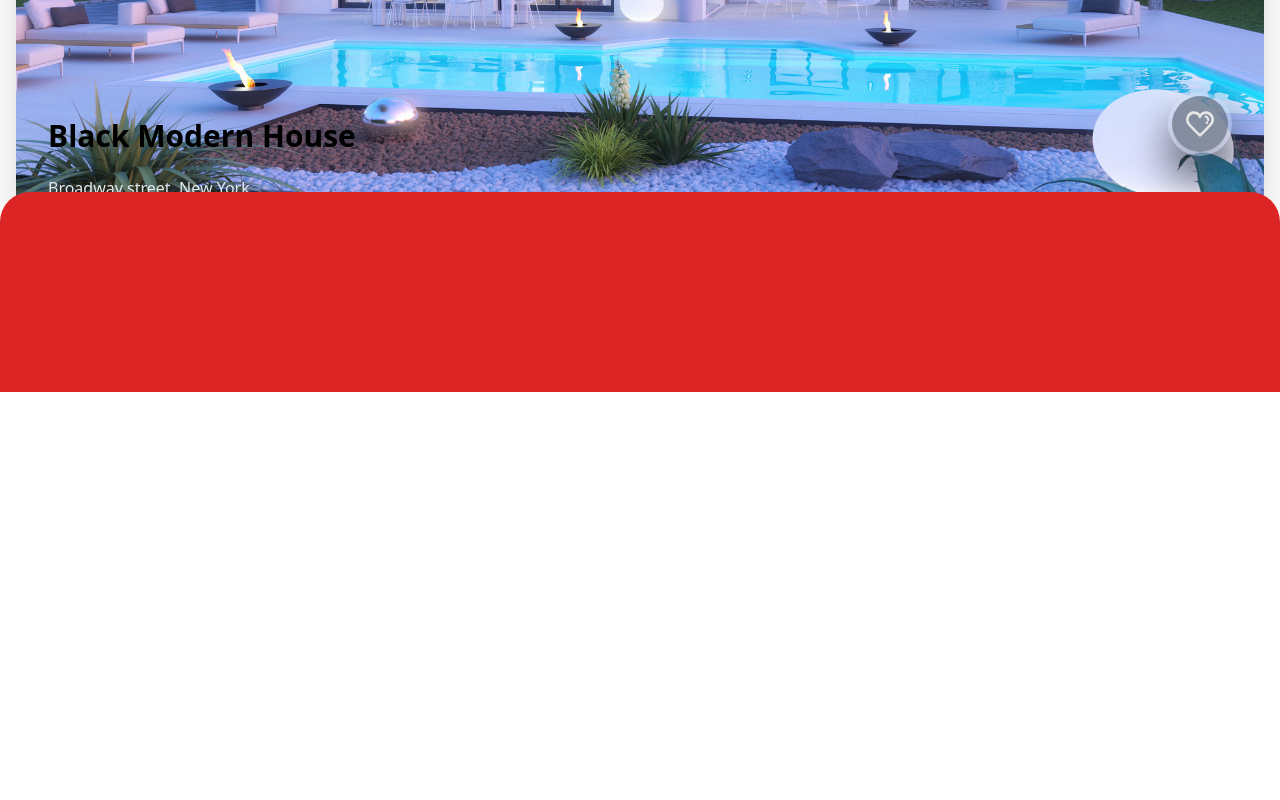
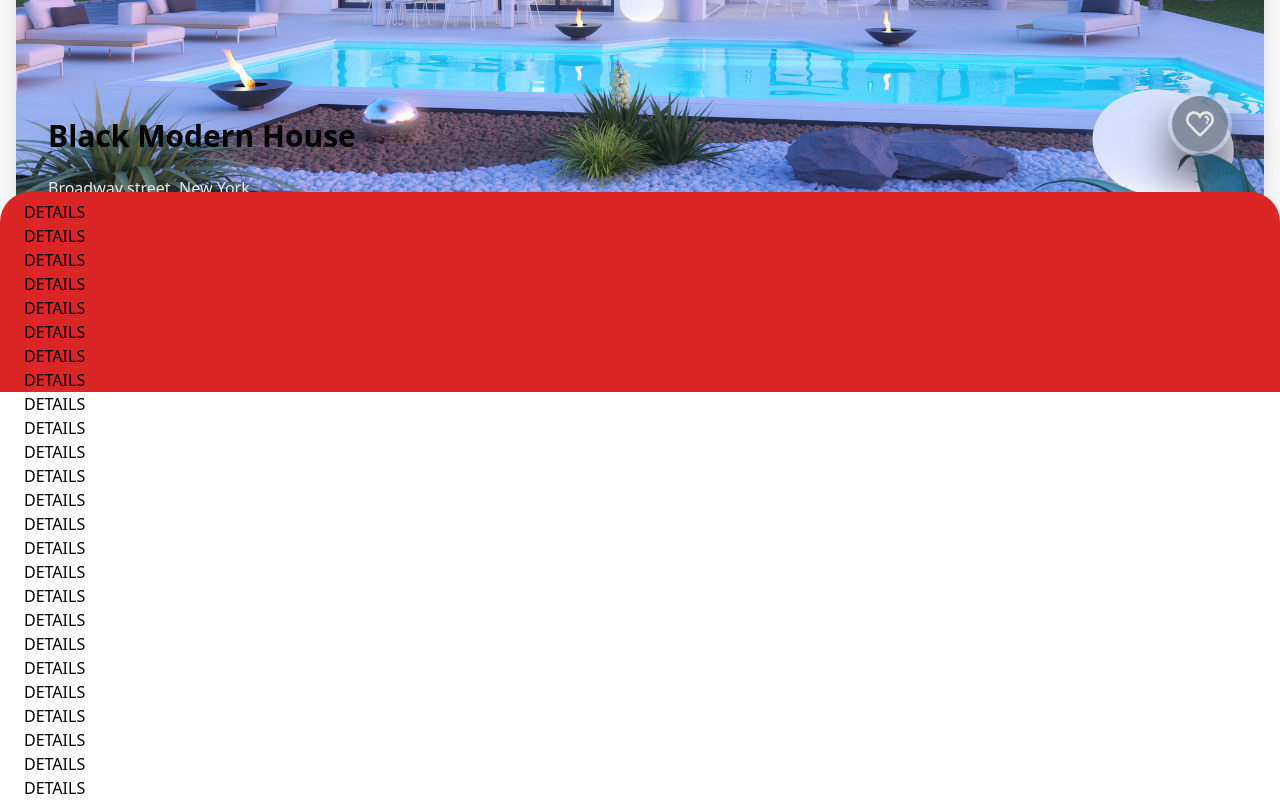
Before and after one commit to MaximeNef/Nextjsimmo, a Next.js app in the folder my-project/: page /details in a window 1280 px wide. Shown: the part 408-1208 px from the top of the page. Before the commit the page ends 800 px from the top, so only its background shows below. Built offline with nearby package versions, Linux system fonts and the light colour scheme.

Commit message:
update before merge

```diff
--- a/my-project/src/pages/details/index.jsx
+++ b/my-project/src/pages/details/index.jsx
@@ -10,7 +10,33 @@ const Details = () => {
         <Card />
       </Container>
 
-      <Container className='bg-red-600 rounded-t-[30px] absolute bottom-0 w-full h-1/4 pt-2 px-6 '></Container>
+      <Container className='bg-red-600 rounded-t-[30px] absolute bottom-0 w-full h-1/4 pt-2 px-6 '>
+        <Container>DETAILS</Container>
+        <Container>DETAILS</Container>
+        <Container>DETAILS</Container>
+        <Container>DETAILS</Container>
+        <Container>DETAILS</Container>
+        <Container>DETAILS</Container>
+        <Container>DETAILS</Container>
+        <Container>DETAILS</Container>
+        <Container>DETAILS</Container>
+        <Container>DETAILS</Container>
+        <Container>DETAILS</Container>
+        <Container>DETAILS</Container>
+        <Container>DETAILS</Container>
+        <Container>DETAILS</Container>
+        <Container>DETAILS</Container>
+        <Container>DETAILS</Container>
+        <Container>DETAILS</Container>
+        <Container>DETAILS</Container>
+        <Container>DETAILS</Container>
+        <Container>DETAILS</Container>
+        <Container>DETAILS</Container>
+        <Container>DETAILS</Container>
+        <Container>DETAILS</Container>
+        <Container>DETAILS</Container>
+        <Container>DETAILS</Container>
+      </Container>
     </Container>
   );
 };
```
